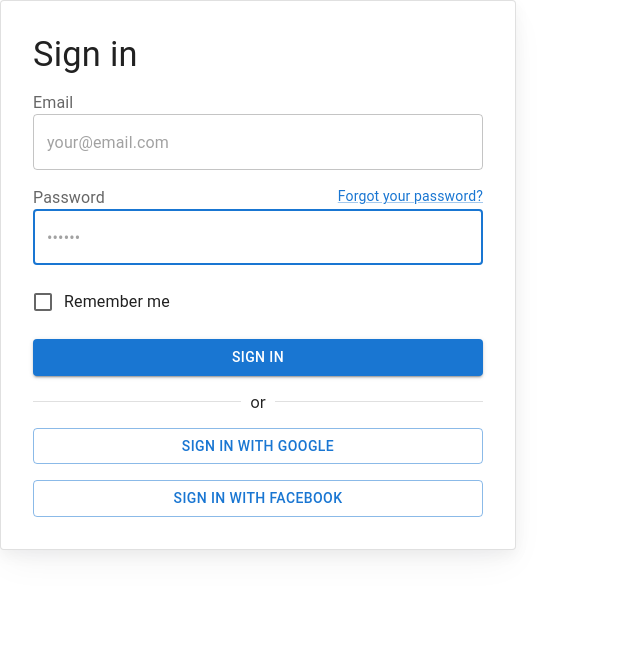
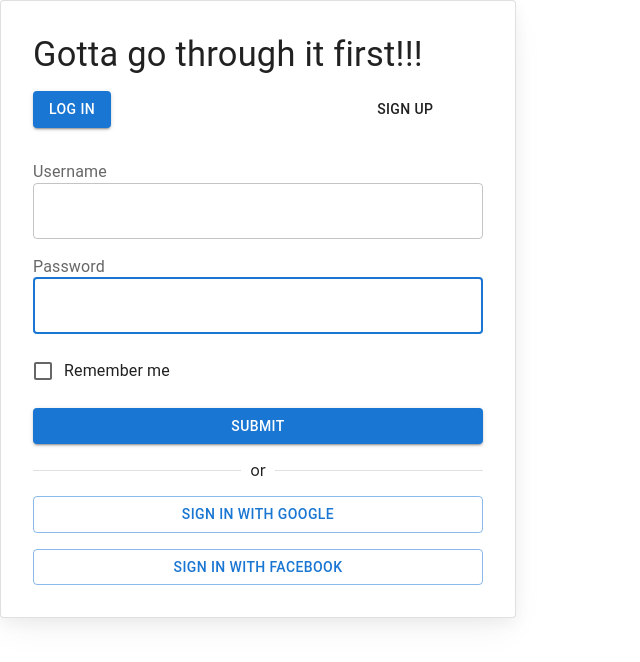
Before and after one commit to raghava-0650/frontend, a React (Create React App) app: page /auth in a window 1280 px wide. Shown: the top 662 px of the page, without its empty margins (0-640 px from the left). Built offline with nearby package versions, Linux system fonts and the light colour scheme.

Commit message:
added signin and signup page to authentication

```diff
--- a/src/App.css
+++ b/src/App.css
@@ -82,3 +82,10 @@
 .landingmaincontainer h1{
   color: antiquewhite;
 }
+
+
+
+.btn-cont{
+  display: flex;
+  gap: 250px;
+}
--- a/src/pages/authentication.jsx
+++ b/src/pages/authentication.jsx
@@ -8,7 +8,6 @@ import Divider from '@mui/material/Divider';
 import FormControl from '@mui/material/FormControl';
 import FormControlLabel from '@mui/material/FormControlLabel';
 import FormLabel from '@mui/material/FormLabel';
-import Link from '@mui/material/Link';
 import { styled } from '@mui/material/styles';
 import TextField from '@mui/material/TextField';
 import Typography from '@mui/material/Typography';
@@ -97,23 +96,57 @@ export default function Authentication() {
         variant="h4"
         sx={{ width: '100%', fontSize: 'clamp(2rem, 10vw, 2.15rem)' }}
       >
-        Sign in
+        Gotta go through it first!!!
       </Typography>
+
+      <div class = "btn-cont">
+        <Button type="button" halfWidth variant={formState === 0 ? "contained": ""} onClick={()=>{setFormState(0)}}>
+        log in
+        </Button>
+
+        <Button type="button" halfWidth variant={formState === 1 ? "contained" : ""} onClick={()=>{setFormState(1)}}>
+        Sign up
+        </Button>
+      </div>
+
+
+
       <Box
         component="form"
         noValidate
         sx={{ display: 'flex', flexDirection: 'column', width: '100%', gap: 2 }}
       >
+
         <FormControl>
-          <FormLabel htmlFor="email">Email</FormLabel>
+          <p>{name}</p>
+
+            {formState === 1 ? (
+              <TextField
+                error={passwordError}
+                helperText={passwordErrorMessage}
+                name="fullname"
+
+                type="text"
+                id="fullname"
+                onChange={(e)=>setName(e.target.value)}
+                autoFocus
+                required
+                fullWidth
+                variant="outlined"
+                color={passwordError ? 'error' : 'primary'}
+              />
+            ) : <></>}
+          </FormControl>
+
+
+        <FormControl>
+          <FormLabel htmlFor="username">Username</FormLabel>
           <TextField
             error={emailError}
             helperText={emailErrorMessage}
-            id="email"
-            type="email"
-            name="email"
-            placeholder="your@email.com"
-            autoComplete="email"
+            id="username"
+            type="username"
+            name="username"
             autoFocus
             required
             fullWidth
@@ -124,24 +157,16 @@ export default function Authentication() {
         <FormControl>
           <Box sx={{ display: 'flex', justifyContent: 'space-between' }}>
             <FormLabel htmlFor="password">Password</FormLabel>
-            <Link
-              component="button"
-              type="button"
-              onClick={nothing}
-              variant="body2"
-              sx={{ alignSelf: 'baseline' }}
-            >
-              Forgot your password?
-            </Link>
+
           </Box>
           <TextField
             error={passwordError}
             helperText={passwordErrorMessage}
             name="password"
-            placeholder="••••••"
+
             type="password"
             id="password"
-            autoComplete="current-password"
+
             autoFocus
             required
             fullWidth
@@ -154,9 +179,12 @@ export default function Authentication() {
           label="Remember me"
         />
 
-        <Button type="button" fullWidth variant="contained" onClick={validateInputs}>
-          Sign in
-        </Button>
+        <div>
+          <Button type="button" fullWidth variant="contained" onClick={validateInputs}>
+          submit
+          </Button>
+        </div>
+
 
       </Box>
       <Divider>or</Divider>
```
